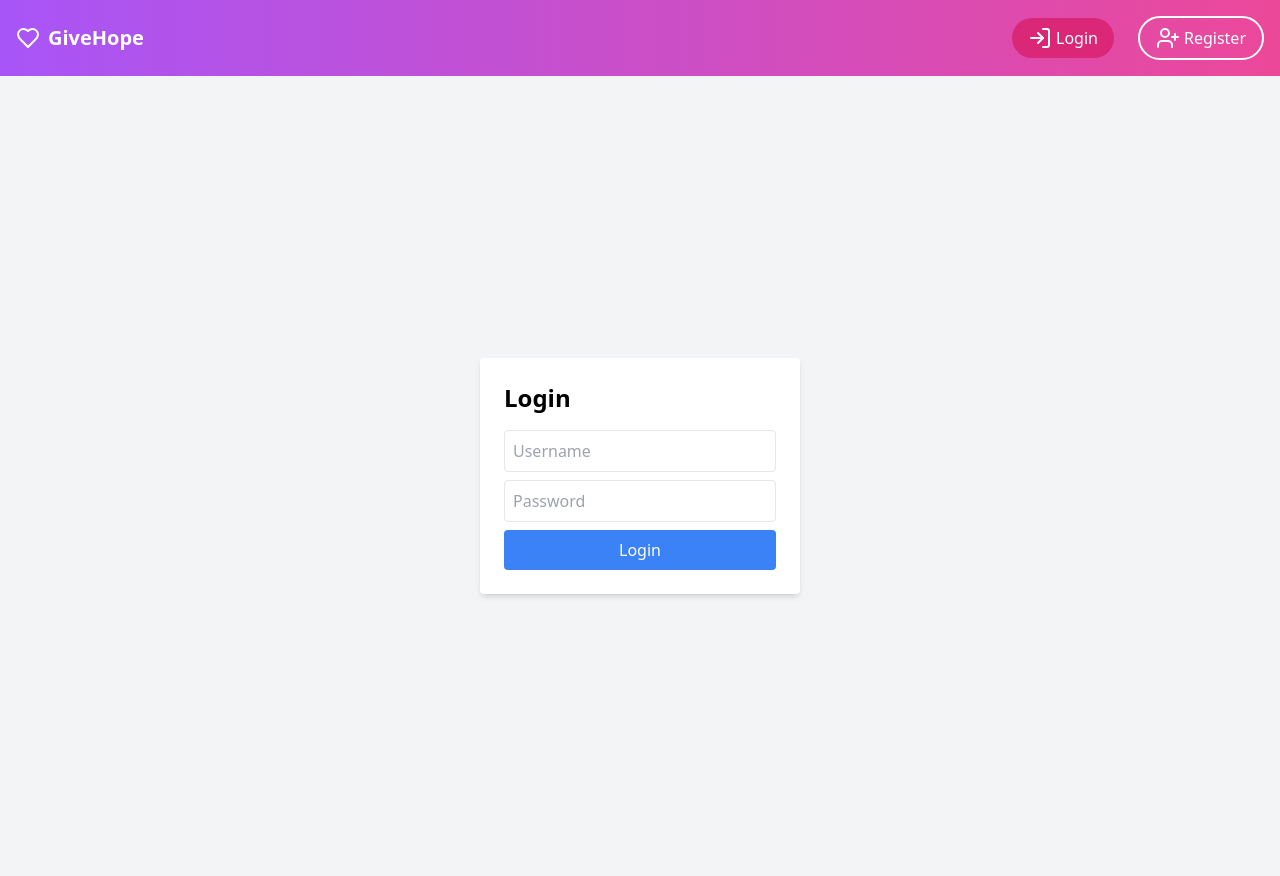
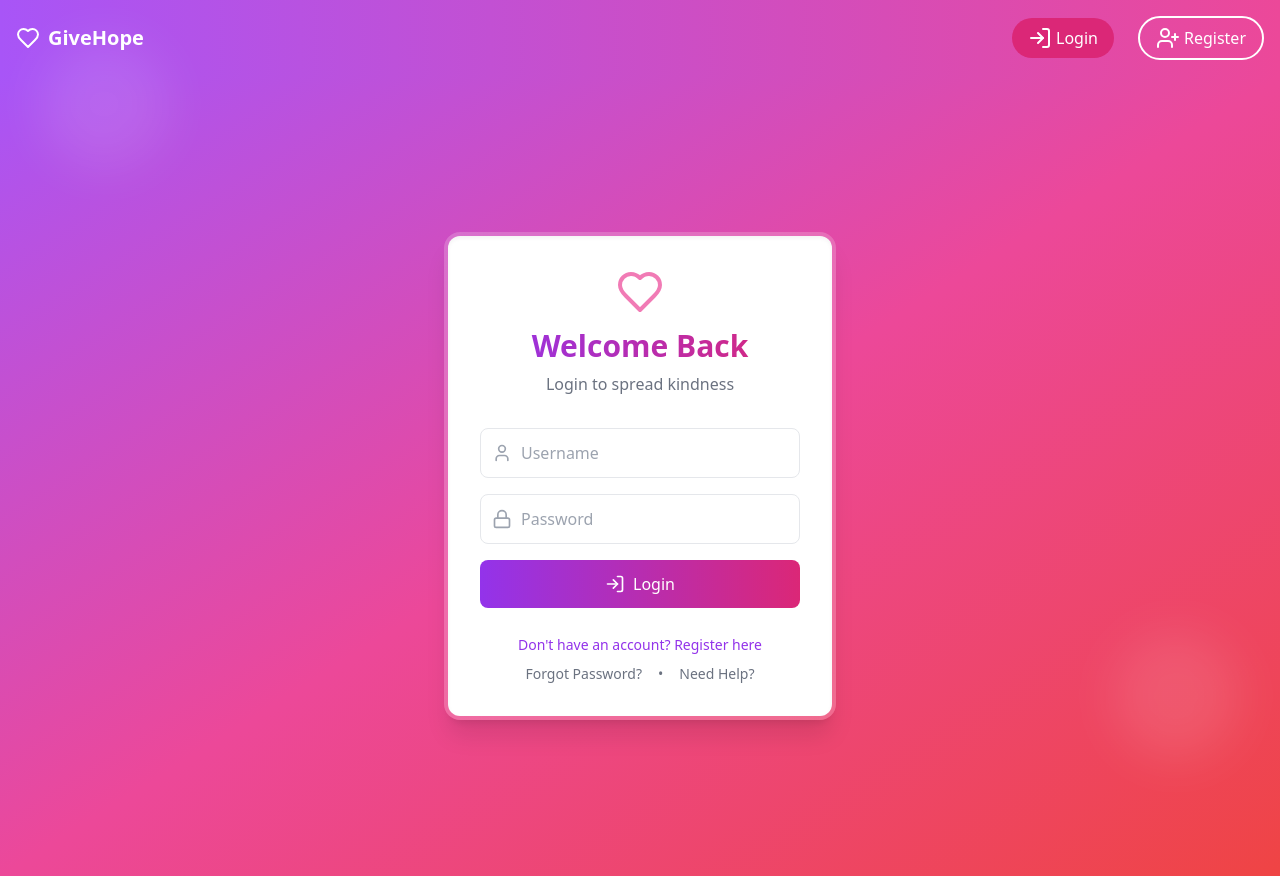
Before and after one commit to Saptha-Ghiri/reactapp, a React (Vite) app: page /login in a window 1280 px wide. Built offline with nearby package versions, Linux system fonts and the light colour scheme; a small style sheet from the web is missing.

Commit message:
new_updates

```diff
--- a/src/App.jsx
+++ b/src/App.jsx
@@ -16,6 +16,7 @@ import FoodReceiver from "./FoodReceiver"; // Add this import
 import DonorNotifications from "./DonorNotifications"; // Add this import
 import Game from "./Game";
 import Res from "./Res";
+import Index from "./Index";
 
 // Protected Route Component
 const ProtectedRoute = ({ element }) => {
@@ -48,6 +49,9 @@ const App = () => {
         <Route path="/register" element={<Register />} />
         <Route path="/game" element={<Game />} />
         <Route path="/res" element={<Res />} />
+        <Route path="/index" element={<Index />} />
+        <Route path="/" element={<Index />} />
+
 
 
         <Route path="*" element={<NotFound />} />
--- /dev/null
+++ b/src/Index.jsx
@@ -0,0 +1,78 @@
+import React from "react";
+import { Heart, Users, LogIn, UserPlus, Gift, HandHeart } from "lucide-react";
+import Navbar from "./Navbar";
+
+const LandingPage = () => {
+  return (
+    <div className="min-h-screen bg-gradient-to-b from-blue-50 to-white">
+      <Navbar />
+
+      <div className="container mx-auto px-4 py-16">
+        <div className="text-center mb-12">
+          <h1 className="text-4xl font-bold text-blue-900 mb-4">Give Hope</h1>
+          <p className="text-xl text-gray-600 mb-8">
+            Connect food donors with those in need
+          </p>
+          <Heart className="mx-auto text-red-500 w-16 h-16 mb-4" />
+          <p className="text-lg text-purple-600 mb-8">
+            Join as a donor, receiver, or both!
+          </p>
+        </div>
+
+        <div className="max-w-2xl mx-auto">
+          {/* Combined Card */}
+          <div className="bg-white rounded-lg shadow-md overflow-hidden text-center hover:shadow-lg transition-shadow">
+            <div className="p-6 border-b border-gray-100">
+              <h2 className="text-2xl font-semibold text-purple-800 mb-2">
+                Join Our Community
+              </h2>
+              <p className="text-gray-600">
+                Choose your role when you sign up or log in
+              </p>
+            </div>
+
+            <div className="p-6">
+              {/* Role Options */}
+              <div className="grid md:grid-cols-2 gap-6 mb-8">
+                <div className="bg-blue-50 p-4 rounded-lg">
+                  <HandHeart className="mx-auto text-blue-600 w-8 h-8 mb-2" />
+                  <h3 className="text-blue-800 font-medium">Food Donor</h3>
+                  <p className="text-sm text-gray-600">Share surplus food</p>
+                </div>
+                <div className="bg-green-50 p-4 rounded-lg">
+                  <Gift className="mx-auto text-green-600 w-8 h-8 mb-2" />
+                  <h3 className="text-green-800 font-medium">Food Receiver</h3>
+                  <p className="text-sm text-gray-600">Accept donations</p>
+                </div>
+              </div>
+
+              {/* Login/Register Buttons */}
+              <div className="space-y-4">
+                <button
+                  className="w-full bg-purple-600 hover:bg-purple-700 text-white py-3 px-4 rounded-md flex items-center justify-center transition-colors"
+                  onClick={() => (window.location.href = "/login")}
+                >
+                  <LogIn className="mr-2 h-5 w-5" /> Login to Your Account
+                </button>
+                <button
+                  className="w-full border-2 border-purple-600 text-purple-600 hover:bg-purple-50 py-3 px-4 rounded-md flex items-center justify-center transition-colors"
+                  onClick={() => (window.location.href = "/register")}
+                >
+                  <UserPlus className="mr-2 h-5 w-5" /> Create New Account
+                </button>
+              </div>
+
+              {/* Additional Info */}
+              <p className="mt-6 text-sm text-gray-600">
+                During registration, you'll be able to select your preferred
+                roles and can update them anytime.
+              </p>
+            </div>
+          </div>
+        </div>
+      </div>
+    </div>
+  );
+};
+
+export default LandingPage;
--- a/src/Login.jsx
+++ b/src/Login.jsx
@@ -1,6 +1,15 @@
 import React, { useState } from "react";
-import { db, collection, query, where, getDocs, doc, getDoc } from "../firebase/config";
+import {
+  db,
+  collection,
+  query,
+  where,
+  getDocs,
+  doc,
+  getDoc,
+} from "../firebase/config";
 import { useNavigate } from "react-router-dom";
+import { Heart, LogIn, User, Lock } from "lucide-react";
 
 const Login = () => {
   const [username, setUsername] = useState("");
@@ -10,7 +19,10 @@ const Login = () => {
   const handleLogin = async (e) => {
     e.preventDefault();
     try {
-      const q = query(collection(db, "userpass"), where("username", "==", username));
+      const q = query(
+        collection(db, "userpass"),
+        where("username", "==", username)
+      );
       const querySnapshot = await getDocs(q);
 
       if (!querySnapshot.empty) {
@@ -21,14 +33,21 @@ const Login = () => {
           userData = docSnap.data();
           if (userData.password === password) {
             isValidUser = true;
-            localStorage.setItem("user", JSON.stringify({ uid: docSnap.id, username: userData.username, posts: userData.posts }));
+            localStorage.setItem(
+              "user",
+              JSON.stringify({
+                uid: docSnap.id,
+                username: userData.username,
+                posts: userData.posts,
+              })
+            );
             break;
           }
         }
 
         if (isValidUser) {
           alert("Login successful!");
-          navigate("/allposts"); // Redirect after login
+          navigate("/allposts");
         } else {
           alert("Incorrect password!");
         }
@@ -41,29 +60,83 @@ const Login = () => {
   };
 
   return (
-    <div className="flex items-center justify-center h-screen bg-gray-100">
-      <form onSubmit={handleLogin} className="bg-white p-6 rounded shadow-md w-80">
-        <h2 className="text-2xl font-bold mb-4">Login</h2>
+    <div className="min-h-screen flex items-center justify-center bg-gradient-to-br from-purple-500 via-pink-500 to-red-500">
+      {/* Decorative circles */}
+      <div className="absolute top-10 left-10 w-32 h-32 bg-white/10 rounded-full blur-xl"></div>
+      <div className="absolute bottom-10 right-10 w-32 h-32 bg-white/10 rounded-full blur-xl"></div>
+
+      <div className="relative bg-white/20 p-1 rounded-2xl backdrop-blur-xl shadow-xl">
+        <form
+          onSubmit={handleLogin}
+          className="bg-white rounded-xl p-8 w-96 shadow-inner"
+        >
+          <div className="text-center mb-8">
+            <Heart className="w-12 h-12 text-pink-500 mx-auto mb-3 animate-pulse" />
+            <h2 className="text-3xl font-bold bg-gradient-to-r from-purple-600 to-pink-600 bg-clip-text text-transparent">
+              Welcome Back
+            </h2>
+            <p className="text-gray-500 mt-2">Login to spread kindness</p>
+          </div>
+
+          <div className="space-y-4">
+            <div className="relative">
+              <User
+                className="absolute left-3 top-1/2 transform -translate-y-1/2 text-gray-400"
+                size={20}
+              />
               <input
                 type="text"
                 placeholder="Username"
                 value={username}
                 onChange={(e) => setUsername(e.target.value)}
-          className="w-full p-2 border rounded mb-2"
+                className="w-full pl-10 pr-4 py-3 border border-gray-200 rounded-lg focus:outline-none focus:border-purple-500 focus:ring-2 focus:ring-purple-200 transition-all"
                 required
+              />
+            </div>
+
+            <div className="relative">
+              <Lock
+                className="absolute left-3 top-1/2 transform -translate-y-1/2 text-gray-400"
+                size={20}
               />
               <input
                 type="password"
                 placeholder="Password"
                 value={password}
                 onChange={(e) => setPassword(e.target.value)}
-          className="w-full p-2 border rounded mb-2"
+                className="w-full pl-10 pr-4 py-3 border border-gray-200 rounded-lg focus:outline-none focus:border-purple-500 focus:ring-2 focus:ring-purple-200 transition-all"
                 required
               />
-        <button type="submit" className="w-full bg-blue-500 text-white p-2 rounded">
-          Login
+            </div>
+
+            <button
+              type="submit"
+              className="w-full bg-gradient-to-r from-purple-600 to-pink-600 hover:from-purple-700 hover:to-pink-700 text-white py-3 rounded-lg flex items-center justify-center space-x-2 transform hover:scale-[1.02] transition-all"
+            >
+              <LogIn size={20} />
+              <span>Login</span>
             </button>
+          </div>
+
+          <div className="mt-6 text-center space-y-2">
+            <a
+              href="/register"
+              className="text-purple-600 hover:text-purple-700 text-sm"
+            >
+              Don't have an account? Register here
+            </a>
+            <div className="flex items-center justify-center space-x-4 text-sm text-gray-500">
+              <a href="/forgot-password" className="hover:text-purple-600">
+                Forgot Password?
+              </a>
+              <span>•</span>
+              <a href="/help" className="hover:text-purple-600">
+                Need Help?
+              </a>
+            </div>
+          </div>
         </form>
+      </div>
     </div>
   );
 };
--- a/src/Register.jsx
+++ b/src/Register.jsx
@@ -1,7 +1,7 @@
 import React, { useState } from "react";
 import { db, collection, addDoc } from "../firebase/config";
 import { useNavigate } from "react-router-dom";
-import { doc, setDoc } from "firebase/firestore";
+import { Heart, User, Lock, UserPlus } from "lucide-react";
 
 const Register = () => {
   const [username, setUsername] = useState("");
@@ -11,44 +11,94 @@ const Register = () => {
   const handleRegister = async (e) => {
     e.preventDefault();
     try {
-      // Create a new user with an empty posts array
-      const userRef = await addDoc(collection(db, "userpass"), {
+      await addDoc(collection(db, "userpass"), {
         username: username,
         password: password,
-        posts: [], // Empty array for storing post IDs
+        posts: [],
       });
-
       alert("Registration successful!");
-      navigate("/login"); // Redirect to login page
+      navigate("/login");
     } catch (error) {
       alert("Error: " + error.message);
     }
   };
 
   return (
-    <div className="flex items-center justify-center h-screen bg-gray-100">
-      <form onSubmit={handleRegister} className="bg-white p-6 rounded shadow-md w-80">
-        <h2 className="text-2xl font-bold mb-4">Register</h2>
+    <div className="min-h-screen flex items-center justify-center bg-gradient-to-br from-purple-500 via-pink-500 to-red-500">
+      {/* Decorative circles */}
+      <div className="absolute top-10 left-10 w-32 h-32 bg-white/10 rounded-full blur-xl"></div>
+      <div className="absolute bottom-10 right-10 w-32 h-32 bg-white/10 rounded-full blur-xl"></div>
+
+      <div className="relative bg-white/20 p-1 rounded-2xl backdrop-blur-xl shadow-xl">
+        <form
+          onSubmit={handleRegister}
+          className="bg-white rounded-xl p-8 w-96 shadow-inner"
+        >
+          <div className="text-center mb-8">
+            <Heart className="w-12 h-12 text-pink-500 mx-auto mb-3 animate-pulse" />
+            <h2 className="text-3xl font-bold bg-gradient-to-r from-purple-600 to-pink-600 bg-clip-text text-transparent">
+              Join Us
+            </h2>
+            <p className="text-gray-500 mt-2">
+              Create an account to get started
+            </p>
+          </div>
+
+          <div className="space-y-4">
+            <div className="relative">
+              <User
+                className="absolute left-3 top-1/2 transform -translate-y-1/2 text-gray-400"
+                size={20}
+              />
               <input
                 type="text"
                 placeholder="Username"
                 value={username}
                 onChange={(e) => setUsername(e.target.value)}
-          className="w-full p-2 border rounded mb-2"
+                className="w-full pl-10 pr-4 py-3 border border-gray-200 rounded-lg focus:outline-none focus:border-purple-500 focus:ring-2 focus:ring-purple-200 transition-all"
                 required
+              />
+            </div>
+
+            <div className="relative">
+              <Lock
+                className="absolute left-3 top-1/2 transform -translate-y-1/2 text-gray-400"
+                size={20}
               />
               <input
                 type="password"
                 placeholder="Password"
                 value={password}
                 onChange={(e) => setPassword(e.target.value)}
-          className="w-full p-2 border rounded mb-2"
+                className="w-full pl-10 pr-4 py-3 border border-gray-200 rounded-lg focus:outline-none focus:border-purple-500 focus:ring-2 focus:ring-purple-200 transition-all"
                 required
               />
-        <button type="submit" className="w-full bg-blue-500 text-white p-2 rounded">
-          Register
+            </div>
+
+            <button
+              type="submit"
+              className="w-full bg-gradient-to-r from-purple-600 to-pink-600 hover:from-purple-700 hover:to-pink-700 text-white py-3 rounded-lg flex items-center justify-center space-x-2 transform hover:scale-[1.02] transition-all"
+            >
+              <UserPlus size={20} />
+              <span>Register</span>
             </button>
+          </div>
+
+          <div className="mt-6 text-center space-y-2">
+            <a
+              href="/login"
+              className="text-purple-600 hover:text-purple-700 text-sm"
+            >
+              Already have an account? Login here
+            </a>
+            <div className="flex items-center justify-center space-x-4 text-sm text-gray-500">
+              <a href="/help" className="hover:text-purple-600">
+                Need Help?
+              </a>
+            </div>
+          </div>
         </form>
+      </div>
     </div>
   );
 };
```
Also changed, not shown: src/Navbar.jsx (indentation only). Lines whose indentation alone changed are shown as unchanged.
